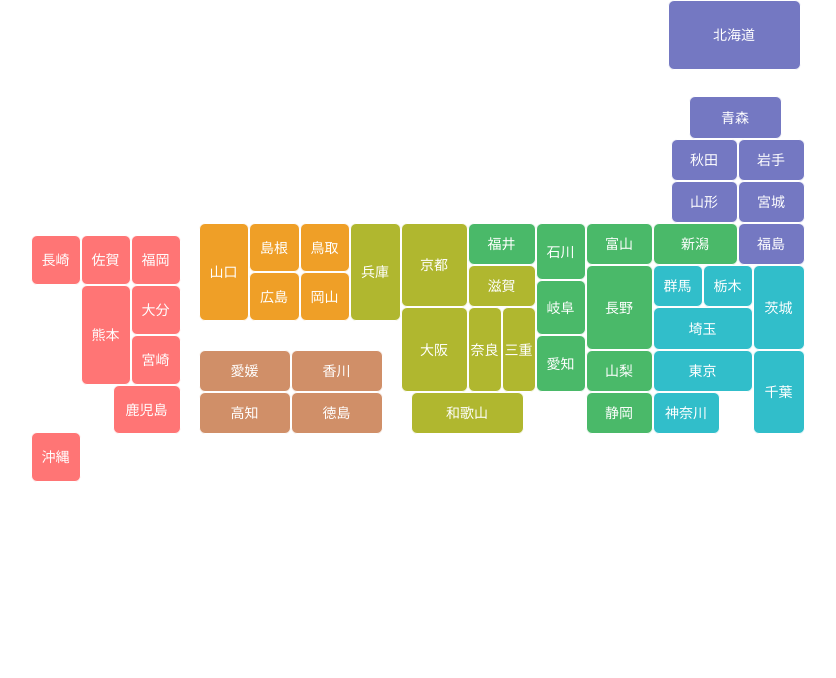
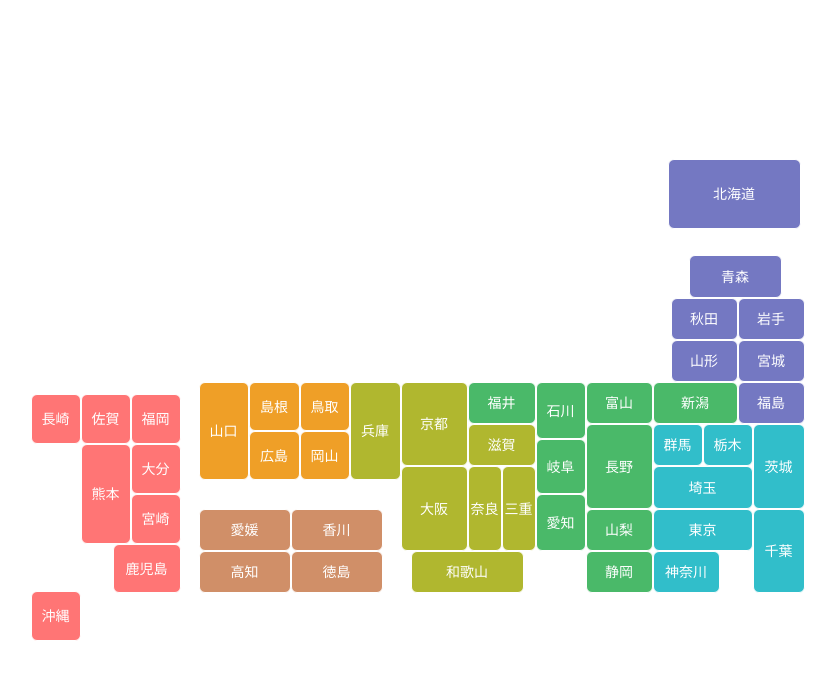
Before and after one commit to nyankomaher/tabi, a plain HTML site: page index.html in a window 1280 px wide. Shown: the whole page, without its empty margins (222-1058 px from the left). Drawn offline with Linux system fonts and the light colour scheme.

Commit message:
日本地図表示をページの真ん中に

```diff
--- a/style_map.css
+++ b/style_map.css
@@ -542,3 +542,14 @@ a:hover {
 
 
 } /* レスポンシブ max-500px */
+
+
+
+@media screen and (min-width: 777px) {
+	body {
+		height: 100vh;
+		display: flex;
+		justify-content: center;
+		align-items: center;
+	}
+}
```
